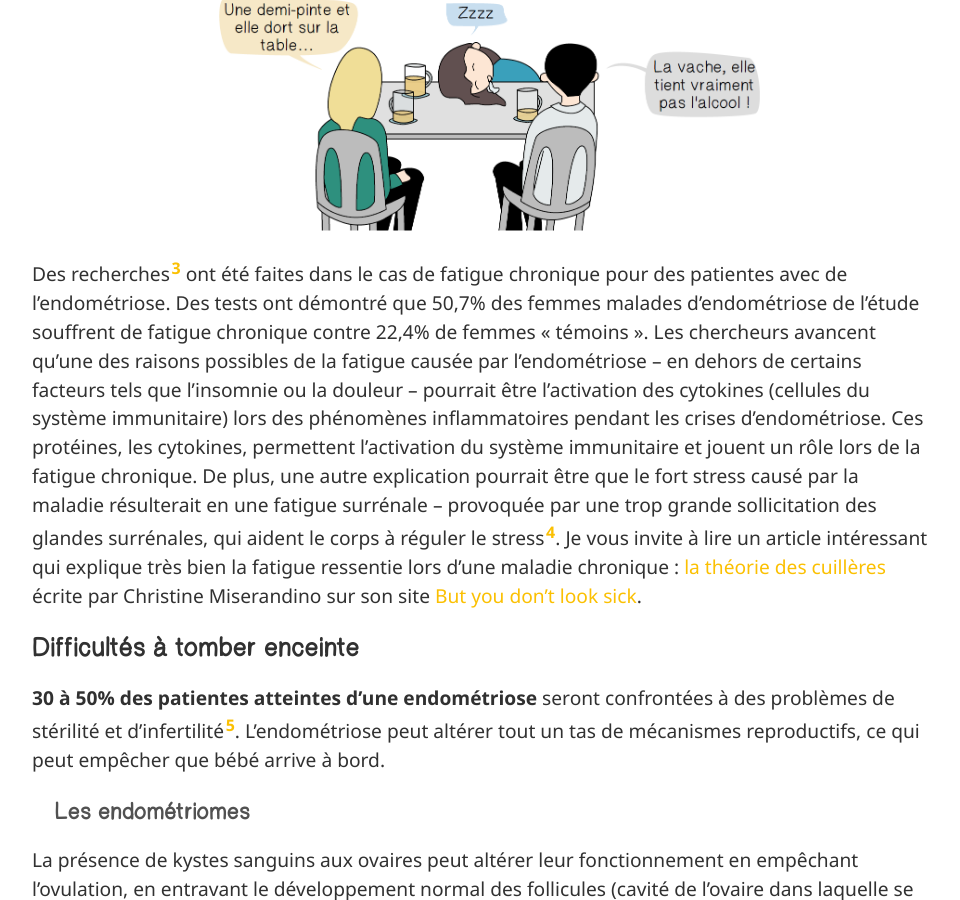
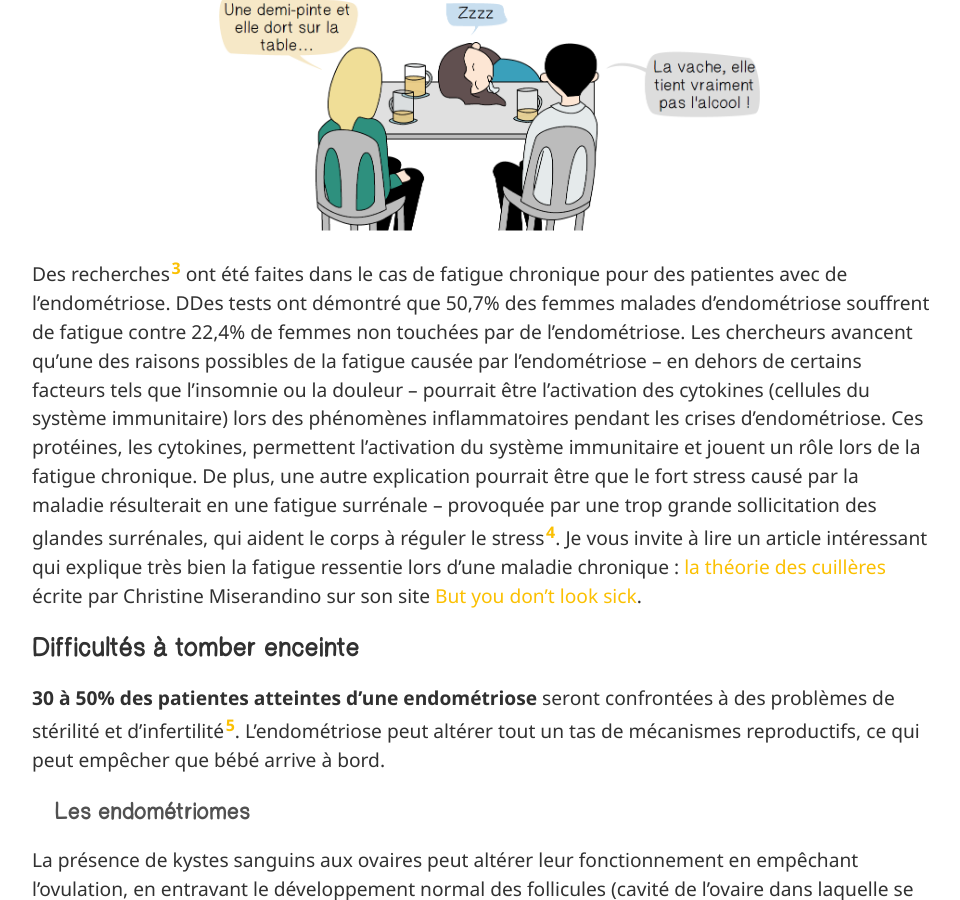
Before and after one commit to IzzDesign/old.endonymous.fr, a Jekyll site: the page built from _posts/2018-10-14-l-endometriose-symptomes.md, in a window 1280 px wide and 900 px high, scrolled down 5610 px. Shown: the whole window, without its empty margins (158-1118 px from the left). Built offline with Jekyll 4.4.1, drawn with Linux system fonts in a browser that asks for light colours; comment, search, counter and statistics services are not loaded.

Commit message:
correction article symptome

```diff
--- a/_posts/2018-10-14-l-endometriose-symptomes.md
+++ b/_posts/2018-10-14-l-endometriose-symptomes.md
@@ -63,7 +63,7 @@ L'asthénie intense ou fatigue chronique est une sensation d'épuisement persist
 
 <img src="/assets/images/articles/symptomes/dodo.png" alt="dessin fatigue chronique" class="center">
 
-Des recherches[^fatigue] ont été faites dans le cas de fatigue chronique pour des patientes avec de l'endométriose. Des tests ont démontré que 50,7% des femmes malades d'endométriose de l'étude souffrent de fatigue chronique contre 22,4% de femmes « témoins ». Les chercheurs avancent qu'une des raisons possibles de la fatigue causée par l'endométriose -- en dehors de certains facteurs tels que l'insomnie ou la douleur -- pourrait être l'activation des cytokines (cellules du système immunitaire) lors des phénomènes inflammatoires pendant les crises d'endométriose. Ces protéines, les cytokines, permettent l'activation du système immunitaire et jouent un rôle lors de la fatigue chronique. De plus, une autre explication pourrait être que le fort stress causé par la maladie résulterait en une fatigue surrénale -- provoquée par une trop grande sollicitation des glandes surrénales, qui aident le corps à réguler le stress[^fatigue2].
+Des recherches[^fatigue] ont été faites dans le cas de fatigue chronique pour des patientes avec de l'endométriose. DDes tests ont démontré que 50,7% des femmes malades d'endométriose souffrent de fatigue contre 22,4% de femmes non touchées par de l'endométriose. Les chercheurs avancent qu'une des raisons possibles de la fatigue causée par l'endométriose -- en dehors de certains facteurs tels que l'insomnie ou la douleur -- pourrait être l'activation des cytokines (cellules du système immunitaire) lors des phénomènes inflammatoires pendant les crises d'endométriose. Ces protéines, les cytokines, permettent l'activation du système immunitaire et jouent un rôle lors de la fatigue chronique. De plus, une autre explication pourrait être que le fort stress causé par la maladie résulterait en une fatigue surrénale -- provoquée par une trop grande sollicitation des glandes surrénales, qui aident le corps à réguler le stress[^fatigue2].
 Je vous invite à lire un article intéressant qui explique très bien la fatigue ressentie lors d'une maladie chronique : [la théorie des cuillères](http://cdn.totalcomputersusa.com/butyoudontlooksick.com/uploads/2010/09/La-Theorie-des-cuilleres.pdf) écrite par Christine Miserandino sur son site [But you don't look sick](https://butyoudontlooksick.com).
 
 ### Difficultés à tomber enceinte
```
